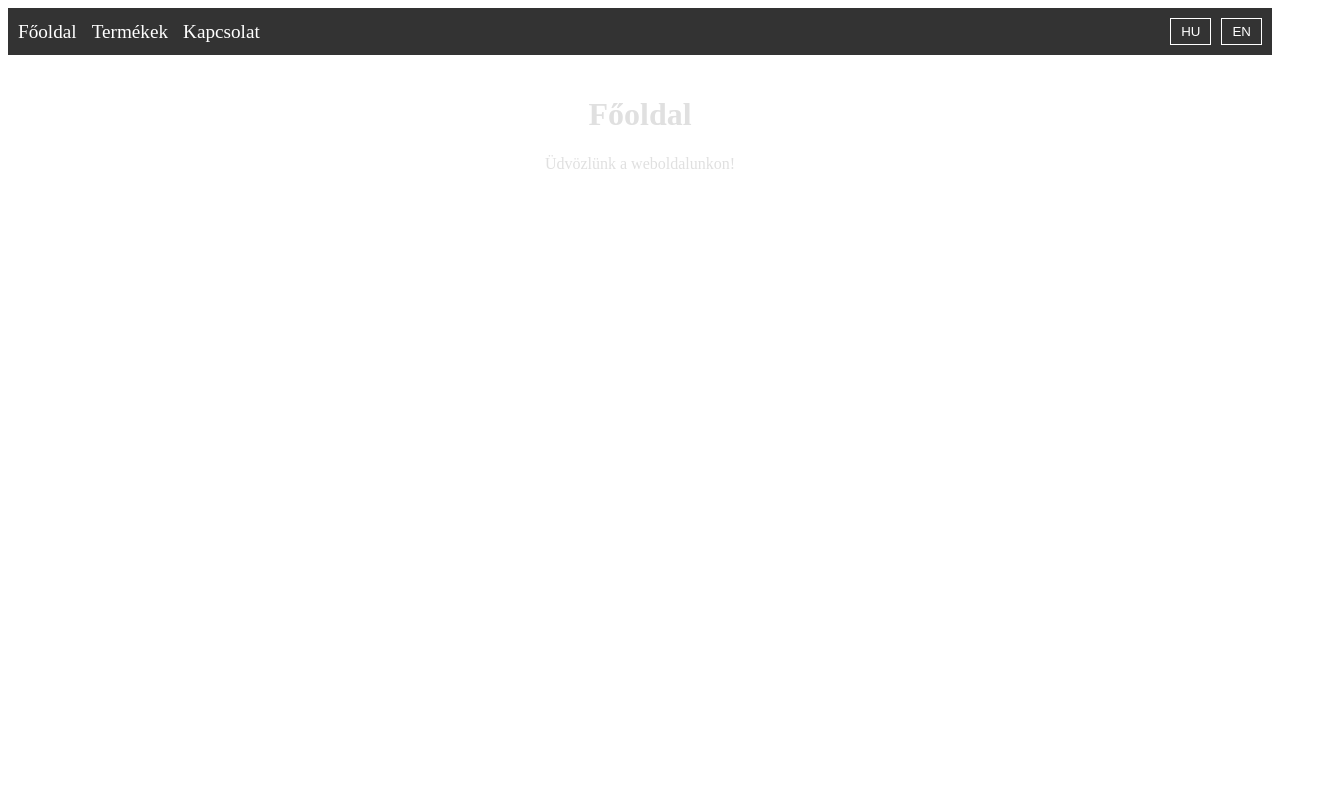
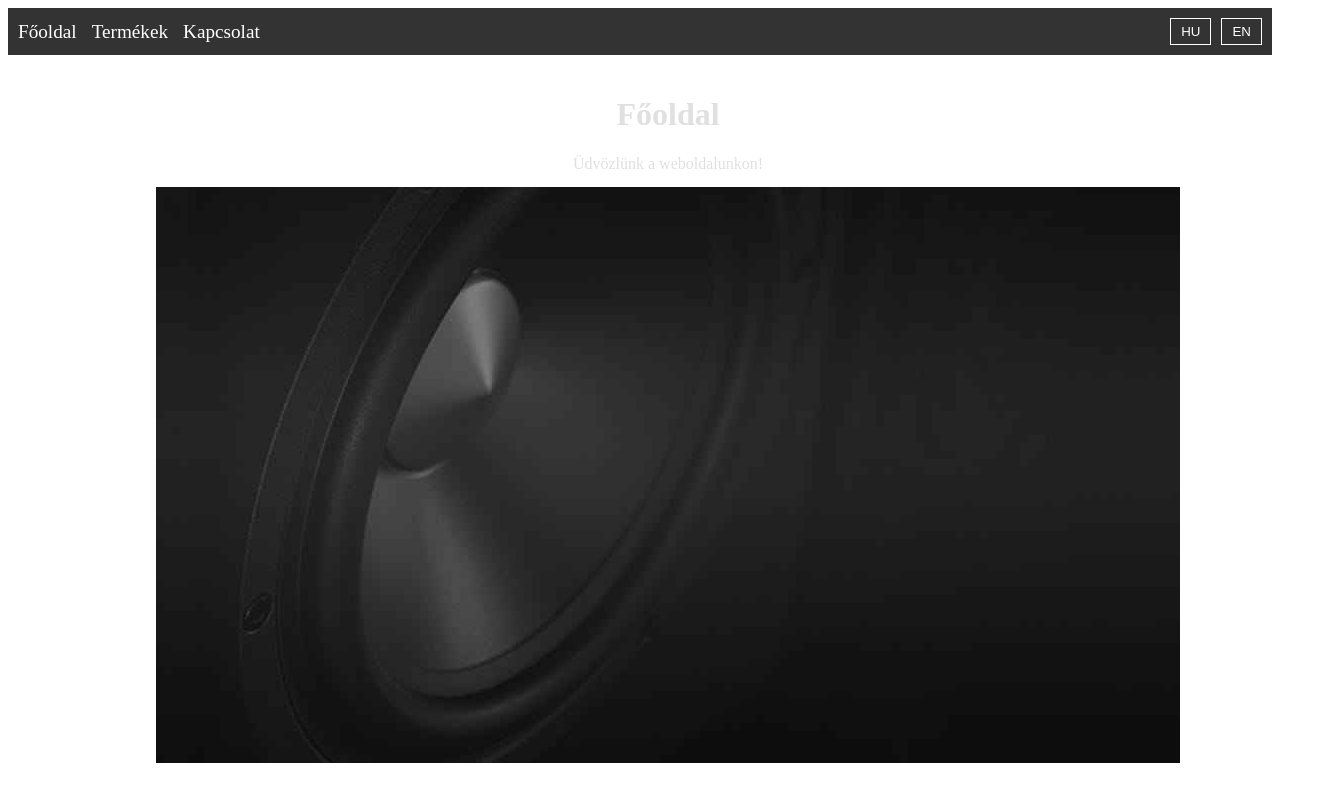
Before and after one commit to indie-projects/project-ungar, a React (Vite) app: page / in a window 1280 px wide. Shown: the top 802 px of the page, 1328 px wide, since content can reach past the window. Built offline with nearby package versions, Linux system fonts and the light colour scheme.

Commit message:
Background added-not styled

```diff
--- a/src/components/Home.jsx
+++ b/src/components/Home.jsx
@@ -5,6 +5,9 @@ const HomeContainer = styled.div`
   padding: 20px;
   text-align: center;
   color: #e0e0e0;
+  background: url("/images/IMG-20240802-WA0004.jpg") no-repeat center center;
+  width: 100vw;
+  height: 100vh;
 `;
 
 const Home = ({ currentLanguage }) => {
```
Also changed, not shown: public/images/IMG-20240802-WA0004.jpg (added).
